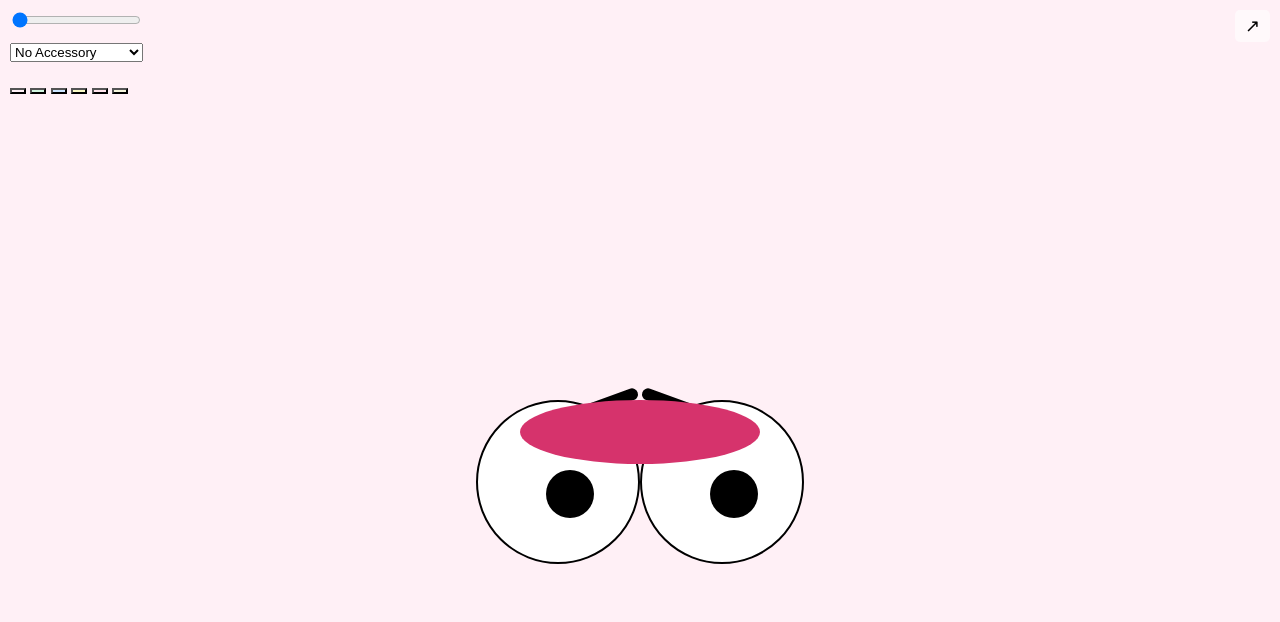
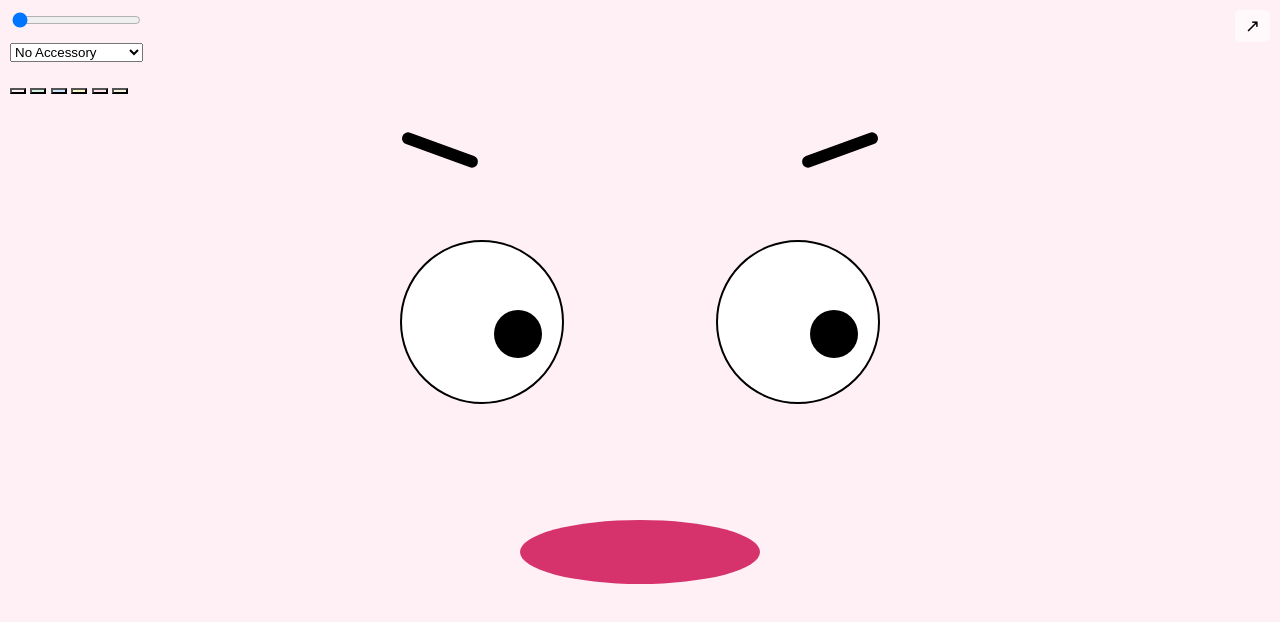
Before and after one commit to hellomynameisariel/friendlyface, a plain HTML site: page index.html in a window 1280 px wide. Drawn offline with Linux system fonts and the light colour scheme.

Commit message:
Update index.html

```diff
--- a/index.html
+++ b/index.html
@@ -3,7 +3,7 @@
 <head>
   <meta charset="UTF-8" />
   <meta name="viewport" content="width=device-width, initial-scale=1.0"/>
-  <title>Kawaii Face</title>
+  <title>FriendlyFace</title>
   <style>
     html, body {
       margin: 0;
@@ -45,10 +45,18 @@
       left: 50%;
       transform: translate(-50%, -50%) scale(1);
       transition: transform 0.2s ease;
+      width: 100vmin;
+      height: 100vmin;
     }
-    .face-part {
+    .eye.left {
       position: absolute;
-      transform-origin: center center;
+      top: 30%;
+      left: 20%;
+    }
+    .eye.right {
+      position: absolute;
+      top: 30%;
+      right: 20%;
     }
     .eye {
       width: 20vmin;
@@ -57,14 +65,6 @@
       border: 2px solid #000;
       border-radius: 50%;
       overflow: hidden;
-    }
-    .eye.left {
-      top: 30%;
-      left: 30%;
-    }
-    .eye.right {
-      top: 30%;
-      right: 30%;
     }
     .pupil {
       width: 6vmin;
@@ -77,6 +77,16 @@
       transform: translate(-50%, -50%);
       transition: transform 0.6s ease;
     }
+    .eyebrow.left {
+      position: absolute;
+      top: 18%;
+      left: 20%;
+    }
+    .eyebrow.right {
+      position: absolute;
+      top: 18%;
+      right: 20%;
+    }
     .eyebrow {
       width: 10vmin;
       height: 1.5vmin;
@@ -84,15 +94,8 @@
       border-radius: 1vmin;
       transform-origin: center;
     }
-    .eyebrow.left {
-      top: 18%;
-      left: 25%;
-    }
-    .eyebrow.right {
-      top: 18%;
-      right: 25%;
-    }
     .mouth {
+      position: absolute;
       width: 30vmin;
       height: 12vmin;
       background: #d6336c;
@@ -113,6 +116,7 @@
       background: #999;
     }
     .accessory {
+      position: absolute;
       top: 5%;
       left: 50%;
       transform: translateX(-50%);
@@ -182,13 +186,13 @@
   </div>
   <button class="pop-out" onclick="popOut()">↗</button>
   <div class="face-container" id="face">
-    <div class="face-part eyebrow left" id="eyebrowL"></div>
-    <div class="face-part eyebrow right" id="eyebrowR"></div>
-    <div class="face-part eye left"><div class="pupil" id="pupilL"></div></div>
-    <div class="face-part eye right"><div class="pupil" id="pupilR"></div></div>
-    <div class="face-part mouth" id="mouth"></div>
-    <div class="face-part accessory" id="accessory"></div>
-    <div class="face-part beard" id="beard" style="display:none"></div>
+    <div class="eyebrow left" id="eyebrowL"></div>
+    <div class="eyebrow right" id="eyebrowR"></div>
+    <div class="eye left"><div class="pupil" id="pupilL"></div></div>
+    <div class="eye right"><div class="pupil" id="pupilR"></div></div>
+    <div class="mouth" id="mouth"></div>
+    <div class="accessory" id="accessory"></div>
+    <div class="beard" id="beard" style="display:none"></div>
   </div>
   <script>
     const leftPupil = document.getElementById('pupilL');
@@ -208,7 +212,7 @@
     }
 
     function setAccessory(value) {
-      accessory.className = 'face-part accessory';
+      accessory.className = 'accessory';
       beard.style.display = 'none';
       if (value === 'none') return;
       accessory.classList.add(value);
@@ -224,7 +228,8 @@
     function lookAround() {
       const directions = [
         { x: -50, y: 0 }, { x: 50, y: 0 }, { x: 0, y: -50 }, { x: 0, y: 50 },
-        { x: -25, y: -25 }, { x: 25, y: -25 }, { x: -25, y: 25 }, { x: 25, y: 25 }
+        { x: -25, y: -25 }, { x: 25, y: -25 }, { x: -25, y: 25 }, { x: 25, y: 25 },
+        { x: -15, y: -15 }, { x: 15, y: 15 }
       ];
       const pick = directions[Math.floor(Math.random() * directions.length)];
       leftPupil.style.transform = `translate(${pick.x}%, ${pick.y}%)`;
@@ -232,7 +237,7 @@
     }
 
     function randomMouth() {
-      mouth.className = 'face-part mouth';
+      mouth.className = 'mouth';
       const r = Math.random();
       if (r > 0.8) mouth.classList.add('grin');
       else if (r > 0.6) mouth.classList.add('think');
```
